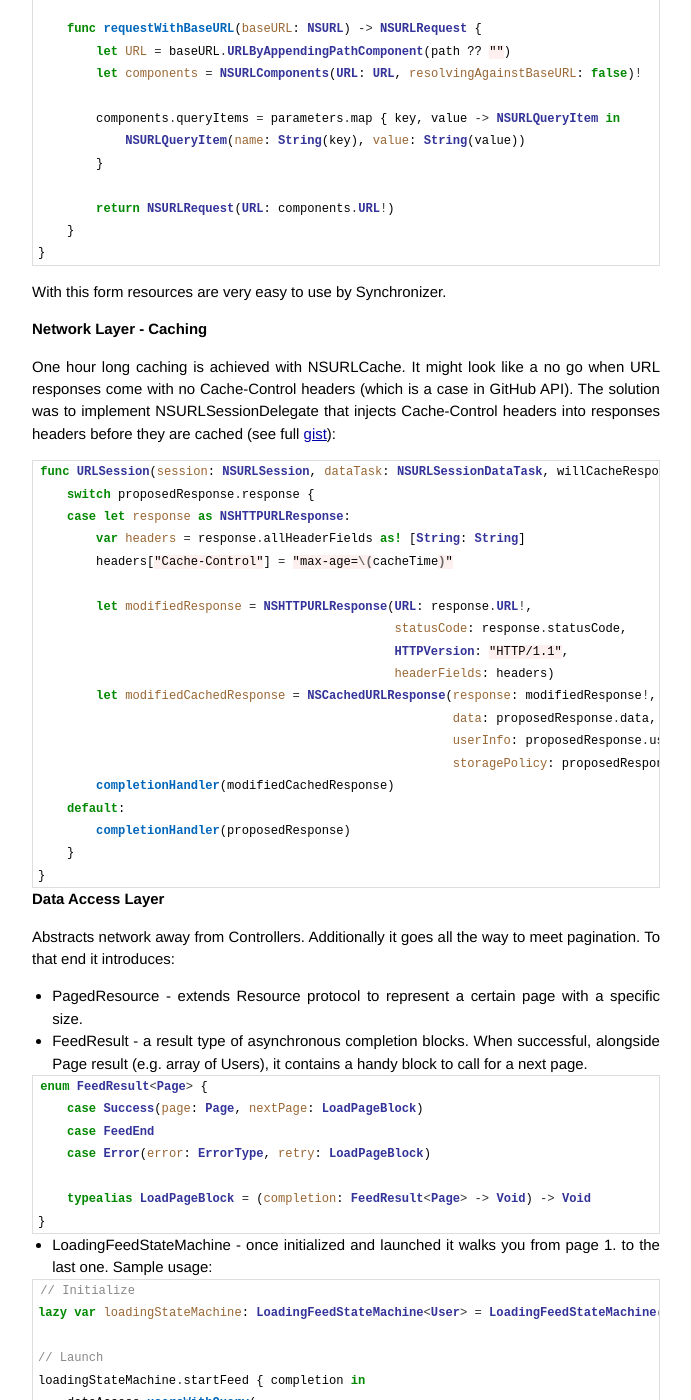
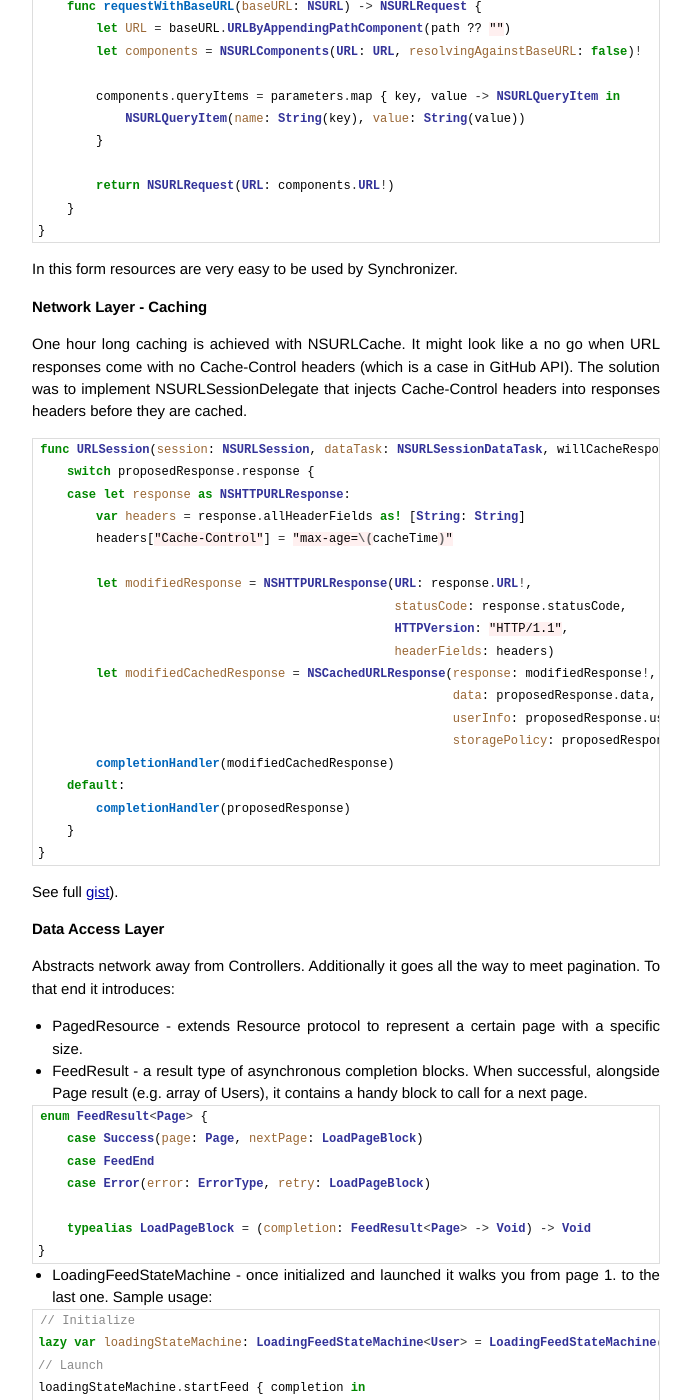
Before and after one commit to danielgarbien/danielgarbien.github.io, a Jekyll site: the page built from _posts/2016-07-15-PagedFeed.markdown, in a window 1280 px wide and 1400 px high, scrolled down 1634 px. Shown: the whole window, without its empty margins (294-985 px from the left). Built offline with Jekyll 4.4.1, drawn with Linux system fonts in a browser that asks for light colours.

Commit message:
Small fixes.

````diff
--- a/_posts/2016-07-15-PagedFeed.markdown
+++ b/_posts/2016-07-15-PagedFeed.markdown
@@ -47,7 +47,6 @@ Extension serves you with a practical URL request creator.
 
 ``` swift
 extension Resource {
-
     func requestWithBaseURL(baseURL: NSURL) -> NSURLRequest {
         let URL = baseURL.URLByAppendingPathComponent(path ?? "")
         let components = NSURLComponents(URL: URL, resolvingAgainstBaseURL: false)!
@@ -61,11 +60,11 @@ extension Resource {
 }
 ```
 
-With this form resources are very easy to use by Synchronizer.
+In this form resources are very easy to be used by Synchronizer.
 
 ## Network Layer - Caching
 
-One hour long caching is achieved with NSURLCache. It might look like a no go when URL responses come with no Cache-Control headers (which is a case in GitHub API). The solution was to implement NSURLSessionDelegate that injects Cache-Control headers into responses headers before they are cached (see full [gist][gistSessionDelegate]):
+One hour long caching is achieved with NSURLCache. It might look like a no go when URL responses come with no Cache-Control headers (which is a case in GitHub API). The solution was to implement NSURLSessionDelegate that injects Cache-Control headers into responses headers before they are cached.
 
 ``` swift
 func URLSession(session: NSURLSession, dataTask: NSURLSessionDataTask, willCacheResponse proposedResponse: NSCachedURLResponse, completionHandler: (NSCachedURLResponse?) -> Void) {
@@ -111,7 +112,6 @@ enum FeedResult<Page> {
 ``` swift
 // Initialize
 lazy var loadingStateMachine: LoadingFeedStateMachine<User> = LoadingFeedStateMachine(stateDidChange: self.handleLoadingStateChange)
-
 // Launch
 loadingStateMachine.startFeed { completion in
     dataAccess.usersWithQuery(
@@ -120,7 +120,6 @@ loadingStateMachine.startFeed { completion in
         pageSize: 30,
         completion: completion)
 }
-
 // Handle changes
 private func handleLoadingStateChange(state: LoadingFeedState<[User]>) {
     switch state {
@@ -129,7 +128,6 @@ private func handleLoadingStateChange(state: LoadingFeedState<[User]>) {
     default: break
     }
 }
-
 // Trigger next load (when user scrolls to bottom)
 loadingStateMachine.next()
 ```
````
Also changed, not shown: other parts of _posts/2016-07-15-PagedFeed.markdown (+2 -0 lines).
